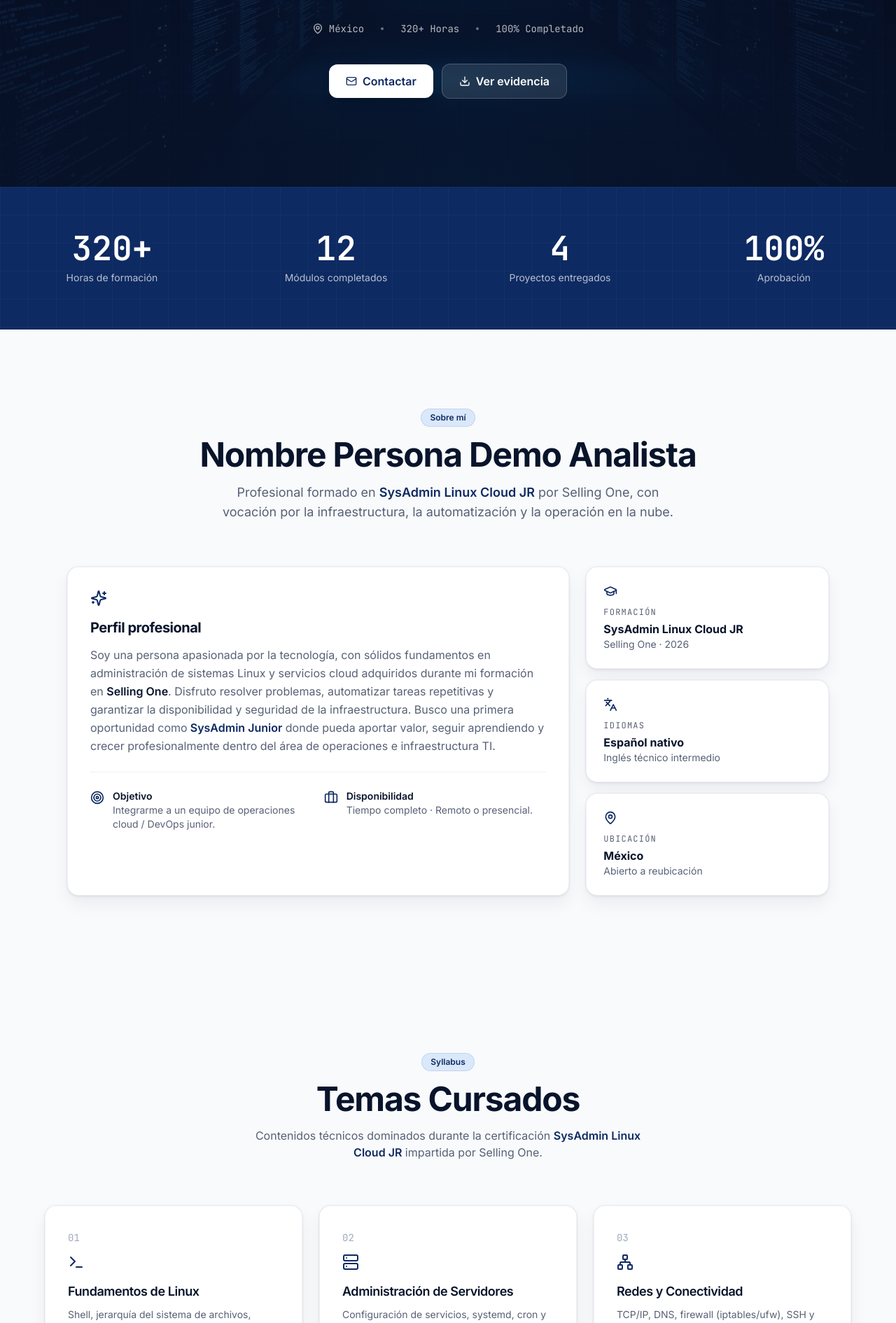
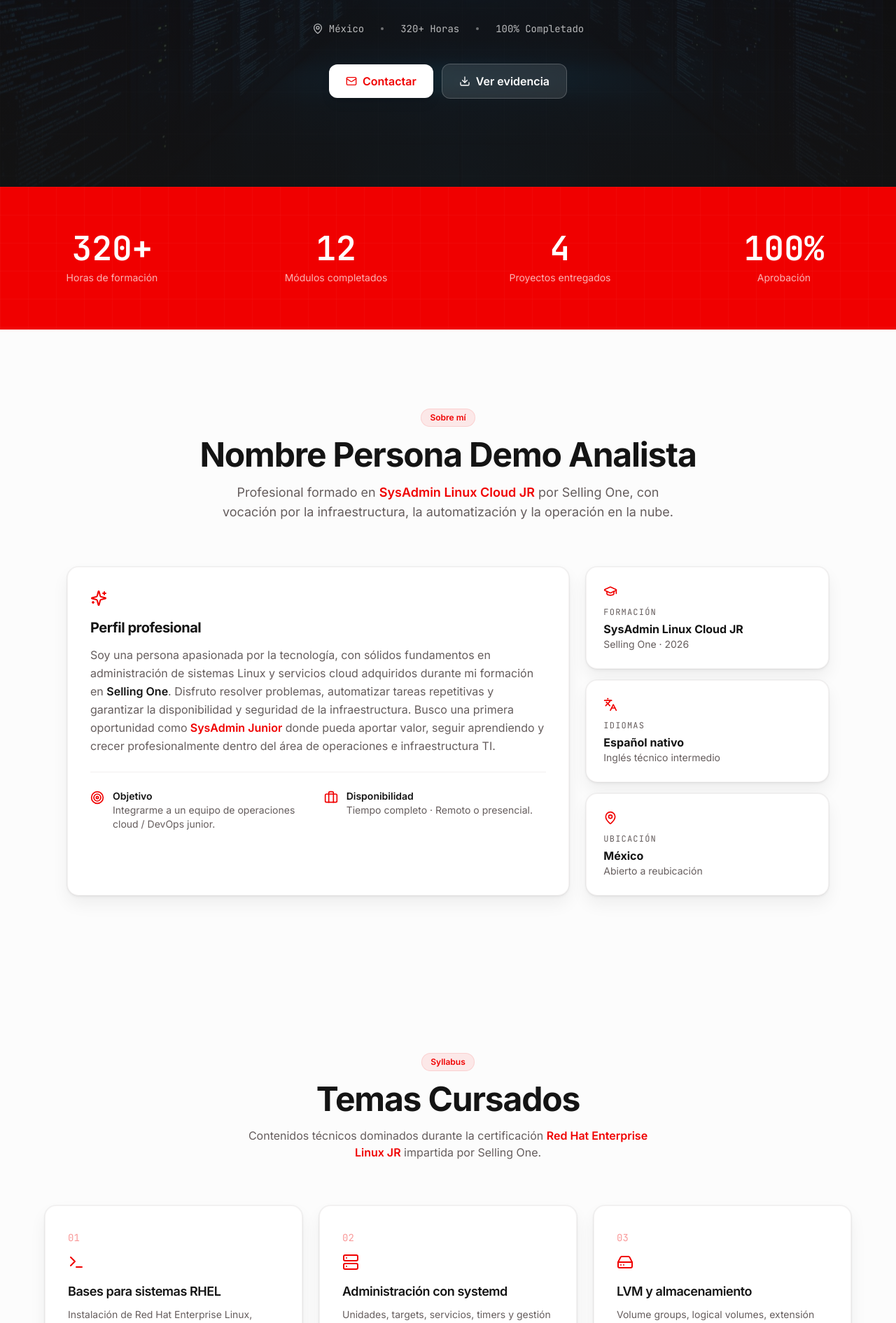
Before and after one commit to OmarJhon9872/certificados-rhel, a React (Vite) app: page / in a window 1280 px wide. Shown: the part 469-2360 px from the top of the page at 70% size. Built offline with nearby package versions, Linux system fonts and the light colour scheme.

Commit message:
Changes
Co-authored-by: OmarJhon9872 <39105867+OmarJhon9872@users.noreply.github.com>

```diff
--- /dev/null
+++ b/src/components/CourseSection.tsx
@@ -0,0 +1,125 @@
+import { motion } from "framer-motion";
+import { Boxes, Clock, Flame, ShieldCheck, Server, Globe } from "lucide-react";
+import labTerminal from "@/assets/lab-terminal.jpg";
+
+const highlights = [
+  {
+    icon: Server,
+    title: "Bases sólidas de RHEL",
+    desc: "Instalación, systemd, dnf, SELinux y administración diaria de Red Hat Enterprise Linux 9.",
+  },
+  {
+    icon: Boxes,
+    title: "LVM y Podman",
+    desc: "Volúmenes lógicos, snapshots y contenedores rootless con Podman en entornos enterprise.",
+  },
+  {
+    icon: Globe,
+    title: "Web, DNS y reverse proxy",
+    desc: "Apache/Nginx, resolución DNS, reverse proxy y publicación segura detrás de Cloudflare.",
+  },
+  {
+    icon: ShieldCheck,
+    title: "Seguridad y hardening",
+    desc: "firewalld, hardening de SSH, políticas de acceso y diagnóstico de incidentes.",
+  },
+];
+
+const CourseSection = () => {
+  return (
+    <section id="curso" className="section-padding bg-background">
+      <div className="container mx-auto max-w-6xl">
+        <motion.div
+          initial={{ opacity: 0, y: 20 }}
+          whileInView={{ opacity: 1, y: 0 }}
+          viewport={{ once: true }}
+          className="text-center mb-14"
+        >
+          <span className="badge-accent mb-4 inline-block">El curso</span>
+          <h2 className="text-3xl md:text-5xl font-bold text-foreground">
+            Red Hat Enterprise Linux JR
+          </h2>
+          <p className="text-muted-foreground mt-4 max-w-2xl mx-auto text-lg">
+            El programa donde <span className="font-semibold text-foreground">Nombre Persona Demo Analista</span> aprendió
+            a operar el sistema operativo que sostiene bancos, telecos y nubes públicas: RHEL.
+          </p>
+        </motion.div>
+
+        <div className="grid grid-cols-1 lg:grid-cols-2 gap-8 items-stretch">
+          <motion.div
+            className="relative overflow-hidden rounded-3xl min-h-[320px] bg-foreground"
+            initial={{ opacity: 0, x: -20 }}
+            whileInView={{ opacity: 1, x: 0 }}
+            viewport={{ once: true }}
+          >
+            <img
+              src={labTerminal}
+              alt="Terminal de Red Hat Enterprise Linux durante un laboratorio del curso"
+              width={1024}
+              height={1024}
+              loading="lazy"
+              className="absolute inset-0 w-full h-full object-cover opacity-80"
+            />
+            <div className="absolute inset-0 bg-gradient-to-t from-primary/70 via-foreground/60 to-transparent" />
+            <div className="relative h-full flex flex-col justify-end p-8">
+              <Flame className="w-8 h-8 text-white mb-4" />
+              <h3 className="text-2xl md:text-3xl font-bold text-white leading-tight">
+                No es un curso de teoría: es una guardia de producción simulada
+              </h3>
+              <p className="text-white/80 mt-3 leading-relaxed">
+                Cada módulo arranca con un servidor RHEL roto, un log confuso o un servicio caído.
+                La única forma de aprobar es diagnosticar, corregir y documentar — igual que en un
+                turno real de operaciones.
+              </p>
+              <div className="flex flex-wrap gap-2 mt-6">
+                {["RHEL 9", "LVM", "firewalld", "Podman", "DNS", "Cloudflare", "SSH hardening"].map((t) => (
+                  <span
+                    key={t}
+                    className="text-xs font-mono px-3 py-1 rounded-full bg-white/10 border border-white/20 text-white"
+                  >
+                    {t}
+                  </span>
+                ))}
+              </div>
+            </div>
+          </motion.div>
+
+          <div className="grid grid-cols-1 sm:grid-cols-2 gap-4">
+            {highlights.map((h, i) => (
+              <motion.div
+                key={h.title}
+                className="card-surface p-6"
+                initial={{ opacity: 0, y: 20 }}
+                whileInView={{ opacity: 1, y: 0 }}
+                viewport={{ once: true }}
+                transition={{ delay: i * 0.08 }}
+              >
+                <h.icon className="w-6 h-6 text-primary mb-4" />
+                <h3 className="font-bold text-foreground">{h.title}</h3>
+                <p className="text-sm text-muted-foreground mt-2 leading-relaxed">{h.desc}</p>
+              </motion.div>
+            ))}
+            <motion.div
+              className="card-surface p-6 sm:col-span-2 flex flex-col sm:flex-row items-start sm:items-center gap-4"
+              initial={{ opacity: 0, y: 20 }}
+              whileInView={{ opacity: 1, y: 0 }}
+              viewport={{ once: true }}
+              transition={{ delay: 0.3 }}
+            >
+              <div className="w-12 h-12 rounded-xl bg-accent flex items-center justify-center flex-shrink-0">
+                <Clock className="w-6 h-6 text-primary" />
+              </div>
+              <p className="text-sm text-muted-foreground leading-relaxed">
+                <span className="font-semibold text-foreground">Enfoque 80/20 invertido:</span> 80% laboratorio
+                sobre máquinas RHEL reales y 20% teoría. El resultado es un perfil junior que ya sabe
+                dónde mirar cuando algo falla a las 3 de la mañana.
+              </p>
+            </motion.div>
+          </div>
+        </div>
+      </div>
+    </section>
+  );
+};
+
+export default CourseSection;
--- a/src/components/TopicsSection.tsx
+++ b/src/components/TopicsSection.tsx
@@ -1,19 +1,19 @@
 import { motion } from "framer-motion";
-import { Terminal, Server, Cloud, Shield, Network, HardDrive, GitBranch, Container, Database, Activity, Lock, Workflow } from "lucide-react";
+import { Terminal, Server, HardDrive, Flame, Container, Stethoscope, Globe, Network, Cloud, Lock, ShieldCheck, FileSearch } from "lucide-react";
 
 const topics = [
-  { icon: Terminal, title: "Fundamentos de Linux", desc: "Shell, jerarquía del sistema de archivos, permisos y administración de usuarios." },
-  { icon: Server, title: "Administración de Servidores", desc: "Configuración de servicios, systemd, cron y gestión de procesos." },
-  { icon: Network, title: "Redes y Conectividad", desc: "TCP/IP, DNS, firewall (iptables/ufw), SSH y túneles seguros." },
-  { icon: HardDrive, title: "Almacenamiento y Particiones", desc: "LVM, RAID, sistemas de archivos y respaldo de datos críticos." },
-  { icon: Shield, title: "Seguridad en Linux", desc: "Hardening, SELinux/AppArmor, gestión de vulnerabilidades y parches." },
-  { icon: Cloud, title: "Cloud Computing", desc: "Fundamentos de AWS / Azure / GCP, IaaS, PaaS y modelos de despliegue." },
-  { icon: Container, title: "Docker y Contenedores", desc: "Construcción de imágenes, redes y orquestación con Docker Compose." },
-  { icon: Workflow, title: "Automatización con Bash", desc: "Scripting, cron jobs y automatización de tareas administrativas." },
-  { icon: GitBranch, title: "Git y Control de Versiones", desc: "Workflows colaborativos, branching y gestión de configuración." },
-  { icon: Activity, title: "Monitoreo y Logs", desc: "Prometheus, Grafana, journalctl y análisis de logs en producción." },
-  { icon: Database, title: "Bases de Datos en Linux", desc: "Instalación y administración de PostgreSQL y MySQL en servidores." },
-  { icon: Lock, title: "Backup y Recuperación", desc: "Estrategias 3-2-1, snapshots y planes de continuidad operativa." },
+  { icon: Terminal, title: "Bases para sistemas RHEL", desc: "Instalación de Red Hat Enterprise Linux, jerarquía de archivos, permisos, usuarios y dnf." },
+  { icon: Server, title: "Administración con systemd", desc: "Unidades, targets, servicios, timers y gestión del ciclo de vida del sistema." },
+  { icon: HardDrive, title: "LVM y almacenamiento", desc: "Volume groups, logical volumes, extensión en caliente, snapshots y XFS." },
+  { icon: Flame, title: "Firewall con firewalld", desc: "Zonas, servicios, rich rules, port forwarding y políticas de perímetro en RHEL." },
+  { icon: Container, title: "Contenedores con Podman", desc: "Contenedores rootless, imágenes, volúmenes y servicios containerizados con systemd." },
+  { icon: Stethoscope, title: "Diagnóstico de fallas", desc: "journalctl, systemctl, dmesg, análisis de arranque y resolución de incidentes." },
+  { icon: Network, title: "DNS y resolución de nombres", desc: "Registros A, CNAME, MX y TXT, resolvers, dig/nslookup y troubleshooting DNS." },
+  { icon: Globe, title: "Servidores web", desc: "Apache httpd y Nginx: virtual hosts, TLS, permisos SELinux y despliegue de sitios." },
+  { icon: FileSearch, title: "Reverse proxy", desc: "Proxy inverso, balanceo básico, cabeceras, caché y publicación de aplicaciones internas." },
+  { icon: Cloud, title: "Cloudflare", desc: "DNS gestionado, proxy naranja, certificados, reglas de caché y protección DDoS." },
+  { icon: ShieldCheck, title: "Seguridad y SELinux", desc: "Contextos, booleanos, gestión de vulnerabilidades y actualizaciones de seguridad." },
+  { icon: Lock, title: "Hardening de SSH", desc: "Llaves, desactivación de root login, puertos, fail2ban y buenas prácticas de acceso remoto." },
 ];
 
 const TopicsSection = () => {
@@ -32,7 +32,7 @@ const TopicsSection = () => {
             Temas Cursados
           </h2>
           <p className="text-muted-foreground mt-4 max-w-xl mx-auto">
-            Contenidos técnicos dominados durante la certificación <span className="font-semibold text-primary">SysAdmin Linux Cloud JR</span> impartida por Selling One.
+            Contenidos técnicos dominados durante la certificación <span className="font-semibold text-primary">Red Hat Enterprise Linux JR</span> impartida por Selling One.
           </p>
         </motion.div>
 
--- a/src/index.css
+++ b/src/index.css
@@ -6,74 +6,74 @@
 
 @layer base {
   :root {
-    --background: 215 40% 98%;
-    --foreground: 220 70% 10%;
+    --background: 0 0% 99%;
+    --foreground: 0 0% 8%;
 
     --card: 0 0% 100%;
-    --card-foreground: 220 70% 10%;
+    --card-foreground: 0 0% 8%;
 
     --popover: 0 0% 100%;
-    --popover-foreground: 220 70% 10%;
+    --popover-foreground: 0 0% 8%;
 
-    --primary: 220 75% 22%;
+    --primary: 0 100% 47%;
     --primary-foreground: 0 0% 100%;
-    --primary-glow: 215 90% 55%;
+    --primary-glow: 12 100% 58%;
 
-    --secondary: 215 35% 95%;
-    --secondary-foreground: 220 70% 12%;
+    --secondary: 0 20% 96%;
+    --secondary-foreground: 0 0% 10%;
 
-    --muted: 215 25% 92%;
-    --muted-foreground: 220 15% 40%;
+    --muted: 0 10% 93%;
+    --muted-foreground: 0 4% 38%;
 
-    --accent: 215 80% 92%;
-    --accent-foreground: 220 75% 22%;
+    --accent: 0 80% 95%;
+    --accent-foreground: 0 90% 35%;
 
     --destructive: 0 84.2% 60.2%;
-    --destructive-foreground: 210 40% 98%;
+    --destructive-foreground: 0 0% 98%;
 
-    --border: 215 25% 88%;
-    --input: 215 25% 88%;
-    --ring: 220 75% 22%;
+    --border: 0 12% 89%;
+    --input: 0 12% 89%;
+    --ring: 0 100% 47%;
 
     --radius: 1rem;
 
     --sidebar-background: 0 0% 98%;
-    --sidebar-foreground: 240 5.3% 26.1%;
-    --sidebar-primary: 240 5.9% 10%;
+    --sidebar-foreground: 0 0% 26%;
+    --sidebar-primary: 0 100% 47%;
     --sidebar-primary-foreground: 0 0% 98%;
-    --sidebar-accent: 240 4.8% 95.9%;
-    --sidebar-accent-foreground: 240 5.9% 10%;
-    --sidebar-border: 220 13% 91%;
-    --sidebar-ring: 217.2 91.2% 59.8%;
+    --sidebar-accent: 0 20% 96%;
+    --sidebar-accent-foreground: 0 0% 10%;
+    --sidebar-border: 0 12% 91%;
+    --sidebar-ring: 0 100% 47%;
 
-    --gradient-primary: linear-gradient(135deg, hsl(220 75% 22%), hsl(215 90% 45%));
-    --gradient-subtle: linear-gradient(180deg, hsl(215 40% 98%), hsl(215 35% 95%));
+    --gradient-primary: linear-gradient(135deg, hsl(0 100% 40%), hsl(12 100% 58%));
+    --gradient-subtle: linear-gradient(180deg, hsl(0 0% 99%), hsl(0 20% 96%));
 
-    --shadow-card: 0 0 0 1px hsl(220 70% 10% / 0.04), 0 2px 4px hsl(220 70% 10% / 0.05), 0 12px 24px hsl(220 70% 10% / 0.06);
-    --shadow-hover: 0 0 0 1px hsl(220 70% 10% / 0.05), 0 8px 16px hsl(220 75% 22% / 0.12), 0 24px 48px hsl(220 75% 22% / 0.14);
-    --shadow-elegant: 0 20px 60px -20px hsl(220 75% 22% / 0.35);
+    --shadow-card: 0 0 0 1px hsl(0 0% 8% / 0.04), 0 2px 4px hsl(0 0% 8% / 0.05), 0 12px 24px hsl(0 0% 8% / 0.06);
+    --shadow-hover: 0 0 0 1px hsl(0 0% 8% / 0.05), 0 8px 16px hsl(0 100% 47% / 0.14), 0 24px 48px hsl(0 100% 47% / 0.16);
+    --shadow-elegant: 0 20px 60px -20px hsl(0 100% 40% / 0.4);
   }
 
   .dark {
-    --background: 220 50% 6%;
-    --foreground: 215 30% 95%;
-    --card: 220 45% 9%;
-    --card-foreground: 215 30% 95%;
-    --popover: 220 45% 9%;
-    --popover-foreground: 215 30% 95%;
-    --primary: 215 90% 60%;
-    --primary-foreground: 220 70% 8%;
-    --secondary: 220 30% 15%;
-    --secondary-foreground: 215 30% 95%;
-    --muted: 220 25% 18%;
-    --muted-foreground: 215 15% 65%;
-    --accent: 220 40% 20%;
-    --accent-foreground: 215 30% 95%;
+    --background: 0 0% 7%;
+    --foreground: 0 0% 96%;
+    --card: 0 0% 11%;
+    --card-foreground: 0 0% 96%;
+    --popover: 0 0% 11%;
+    --popover-foreground: 0 0% 96%;
+    --primary: 0 100% 55%;
+    --primary-foreground: 0 0% 100%;
+    --secondary: 0 8% 16%;
+    --secondary-foreground: 0 0% 96%;
+    --muted: 0 6% 18%;
+    --muted-foreground: 0 4% 65%;
+    --accent: 0 30% 20%;
+    --accent-foreground: 0 0% 96%;
     --destructive: 0 62.8% 30.6%;
-    --destructive-foreground: 210 40% 98%;
-    --border: 220 25% 18%;
-    --input: 220 25% 18%;
-    --ring: 215 90% 60%;
+    --destructive-foreground: 0 0% 98%;
+    --border: 0 6% 18%;
+    --input: 0 6% 18%;
+    --ring: 0 100% 55%;
   }
 }
 
```
Also changed, not shown: src/components/ToolsSlider.tsx (+4 -4 lines).
